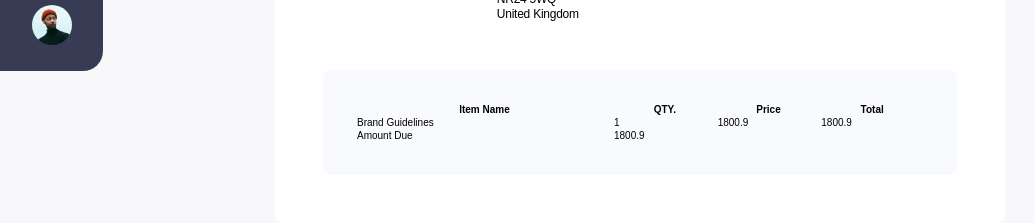
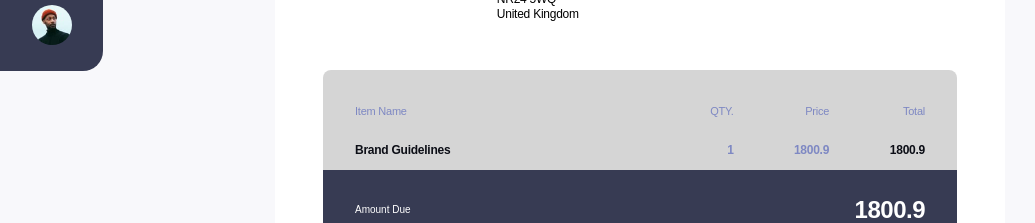
Before and after one commit to SimasG/invoice-app-react, a React (Create React App) app: page / in a window 1280 px wide. Shown: the part 729-952 px from the top of the page, without its empty margins (0-1035 px from the left). Built offline with nearby package versions, Linux system fonts and the light colour scheme; the HTML template or start-up script is replaced by a standard one.

Commit message:
built basic invoice layout

```diff
--- a/src/components/Invoice.js
+++ b/src/components/Invoice.js
@@ -62,27 +62,31 @@ const Invoice = () => {
           </div>
         </div>
         <div className="price-container">
-          <table className="price-table">
+          <table>
             <thead>
               <tr>
-                <th>Item Name</th>
-                <th>QTY.</th>
-                <th>Price</th>
-                <th>Total</th>
+                <th className="item-name-title">Item Name</th>
+                <th className="quantity-title">QTY.</th>
+                <th className="price-title">Price</th>
+                <th className="total-item-title">Total</th>
               </tr>
             </thead>
             <tbody>
               <tr>
-                <td>{invoices[0].items[0].name}</td>
-                <td>{invoices[0].items[0].quantity}</td>
-                <td>{invoices[0].items[0].price}</td>
-                <td>{invoices[0].items[0].total}</td>
+                <td className="item-name dark">{invoices[0].items[0].name}</td>
+                <td className="quantity">{invoices[0].items[0].quantity}</td>
+                <td className="price">{invoices[0].items[0].price}</td>
+                <td className="total-item dark">
+                  {invoices[0].items[0].total}
+                </td>
               </tr>
             </tbody>
             <tfoot>
               <tr>
-                <td>Amount Due</td>
-                <td>{invoices[0].total}</td>
+                <td className="amount-due">Amount Due</td>
+                <td className="total" colSpan="3">
+                  {invoices[0].total}
+                </td>
               </tr>
             </tfoot>
           </table>
--- a/src/styles/Invoice.styled.js
+++ b/src/styles/Invoice.styled.js
@@ -67,11 +67,93 @@ export const StyledInvoice = styled.main`
       .invoice-recipient-email {
       }
     }
-    .price-table {
-      width: 100%;
-      background-color: #f9fafe;
-      border-radius: 8px;
-      padding: 3.2rem;
+    .price-container {
+      table {
+        width: 100%;
+        background-color: #d5d5d5;
+        /* F9FAFE */
+        border-radius: 8px;
+        border-collapse: collapse;
+        border-spacing: 0;
+        thead {
+          tr {
+            .item-name-title {
+              text-align: left;
+              padding-left: 3.2rem;
+            }
+            .quantity-title {
+              text-align: right;
+            }
+            .price-title {
+              text-align: right;
+            }
+            .total-item-title {
+              text-align: right;
+              padding-right: 3.2rem;
+            }
+            th {
+              padding: 3.2rem 0 1.15rem 0;
+              color: ${(props) => props.theme.colors.shipCove};
+              font-size: 1.1rem;
+              line-height: 1.8rem;
+              letter-spacing: -0.023rem;
+              font-weight: 500;
+            }
+          }
+        }
+        tbody {
+          tr {
+            .item-name {
+              padding-left: 3.2rem;
+            }
+            .quantity {
+              text-align: right;
+              padding-left: 8.2rem;
+            }
+            .price {
+              text-align: right;
+              padding-left: 1.5rem;
+            }
+            .total-item {
+              text-align: right;
+              padding-right: 3.2rem;
+            }
+            td {
+              padding: 1.15rem 0;
+              color: ${(props) => props.theme.colors.shipCove};
+              font-size: 1.2rem;
+              font-weight: 700;
+              line-height: 1.5rem;
+              letter-spacing: -0.025rem;
+            }
+            .dark {
+              color: ${(props) => props.theme.colors.vulcan};
+            }
+          }
+        }
+        tfoot {
+          color: #fff;
+          background-color: #373b53;
+          border-radius: 8px;
+          tr {
+            border-radius: 8px;
+            .amount-due {
+              border-radius: 0 0 0 8px;
+            }
+            .total {
+              text-align: right;
+              border-radius: 0 0 8px 0;
+              font-size: 2.4rem;
+              line-height: 3.2rem;
+              letter-spacing: -0.05rem;
+              font-weight: 700;
+            }
+            td {
+              padding: 2.4rem 3.2rem;
+            }
+          }
+        }
+      }
     }
   }
 `;
```
